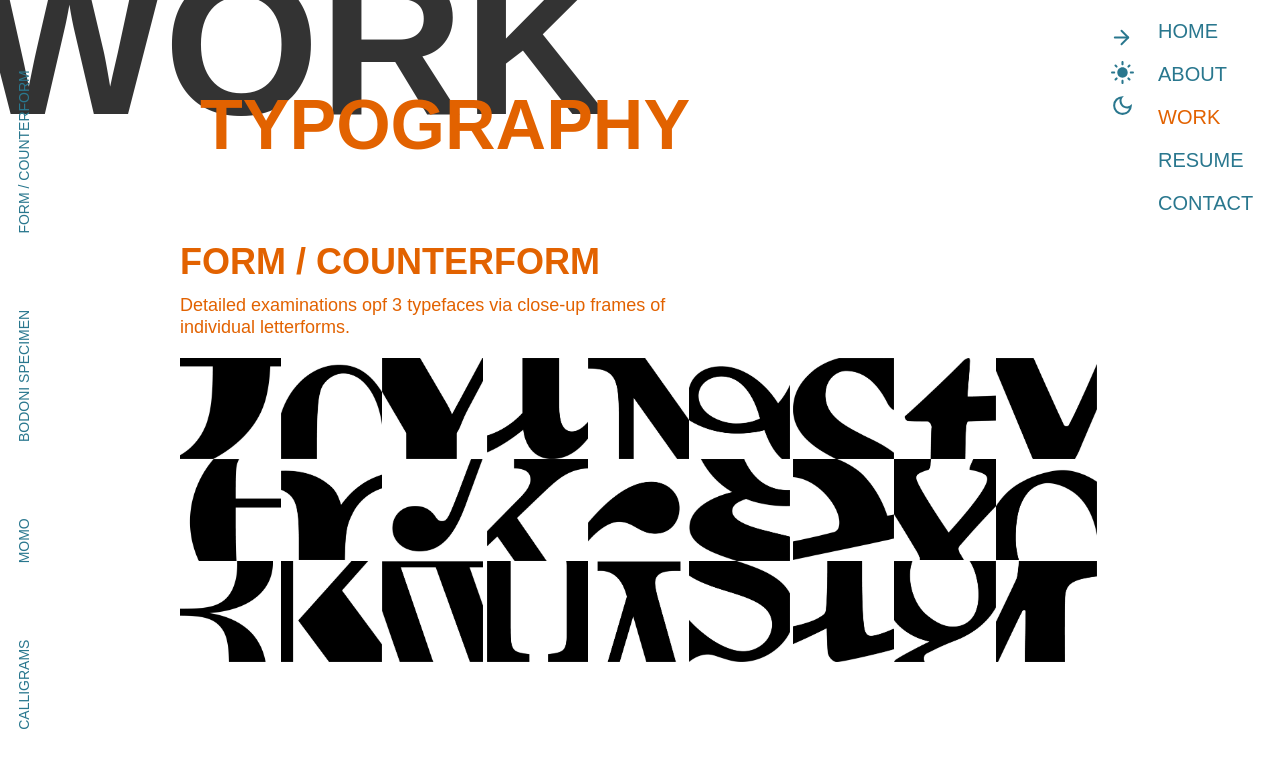
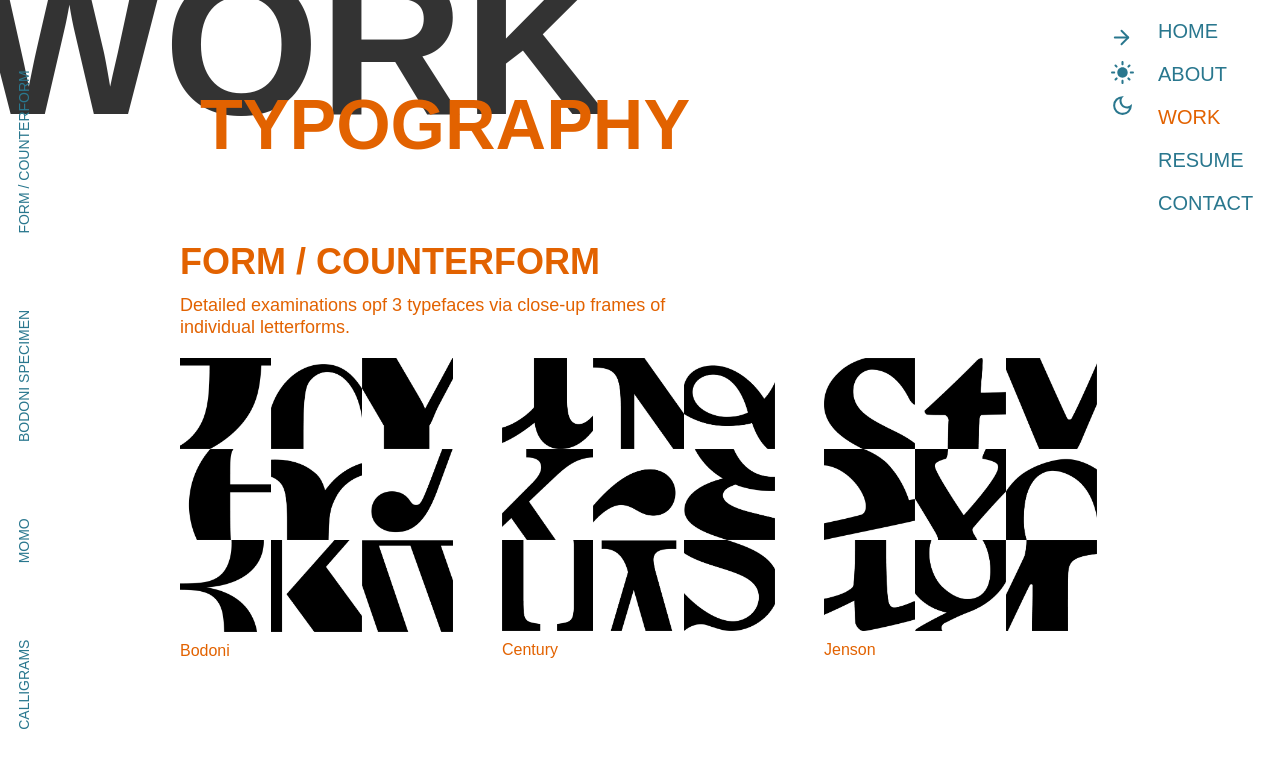
Before and after one commit to huntergroff/portfolio, a React (Create React App) app: page /#/work/typography in a window 1280 px wide. Shown: the top 768 px of the page. Built offline with nearby package versions, Linux system fonts and the light colour scheme; a web font is replaced by a local one.

Commit message:
adding form-counterform grid captions and fixing header menu formatting

```diff
--- a/src/Components/Pages/Typography.jsx
+++ b/src/Components/Pages/Typography.jsx
@@ -43,9 +43,18 @@ const Typography = () => {
                         <p className='section-subheading'>Detailed examinations opf 3 typefaces via close-up frames of individual letterforms.</p>
                     </div>
                     <div className='form-counterform-grids-container'>
-                        <FormCounterformGrid gridList={Modern} />
-                        <FormCounterformGrid gridList={Transitional} />
-                        <FormCounterformGrid gridList={Oldstyle} />
+                        <div className='grid-and-caption'>
+                            <FormCounterformGrid gridList={Modern} />
+                            <p className='grid-caption'>Bodoni</p>
+                        </div>
+                        <div className='grid-and-caption'>
+                            <FormCounterformGrid gridList={Transitional} />
+                            <p className='grid-caption'>Century</p>
+                        </div>
+                        <div className='grid-and-caption'>
+                            <FormCounterformGrid gridList={Oldstyle} />
+                            <p className='grid-caption'>Jenson</p>
+                        </div>
                     </div>
                 </div>
             </div>
--- a/src/Styles/Header.css
+++ b/src/Styles/Header.css
@@ -4,10 +4,10 @@
     display: flex;
     align-items: flex-start;
     position: fixed;
-    right: -125px;
+    right: -132px;
     transition-duration: 200ms;
     z-index: 10;
-    padding-left: 20px;
+    padding-left: 14px;
 }
 
 #header.expand {
```
